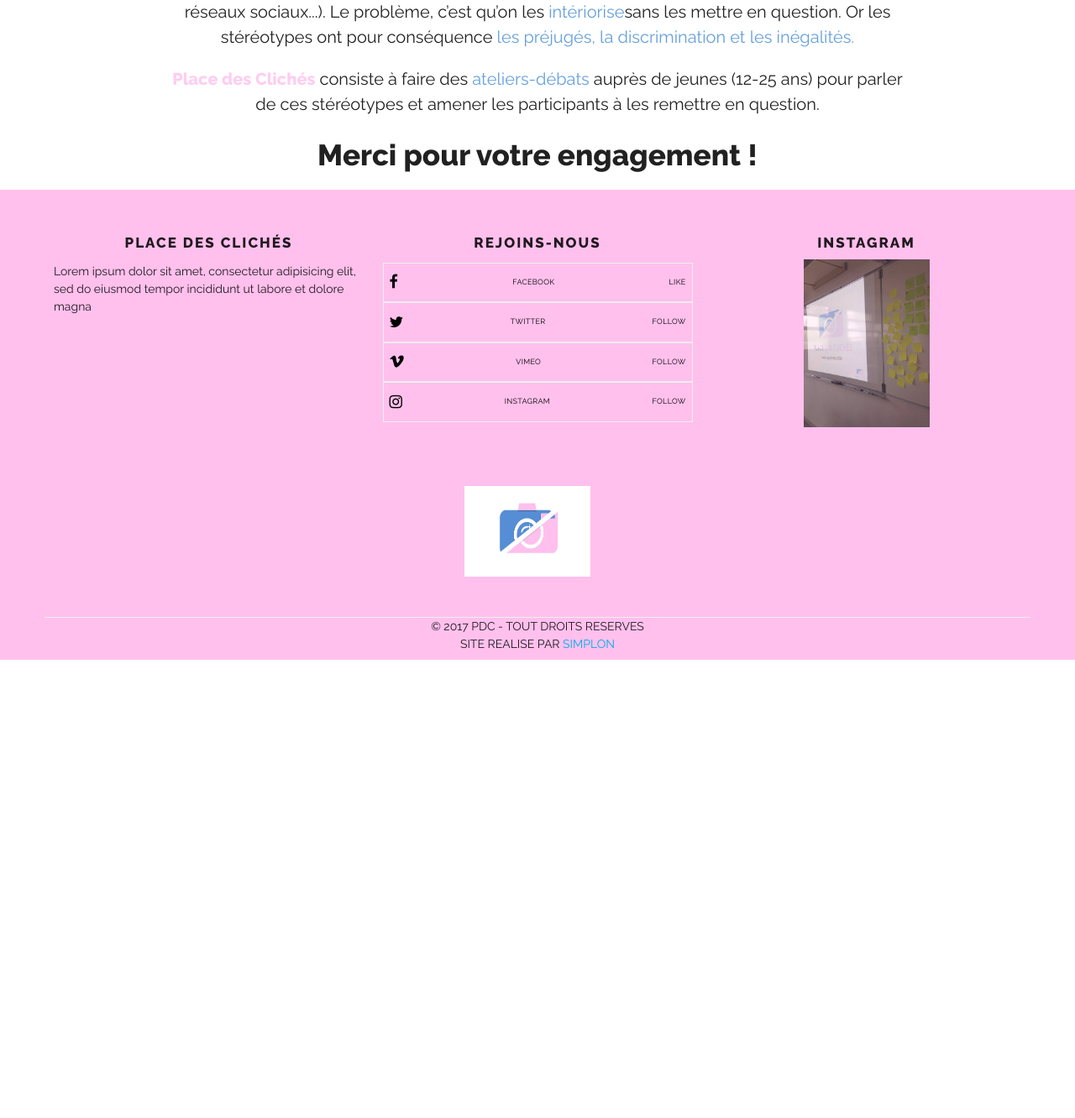
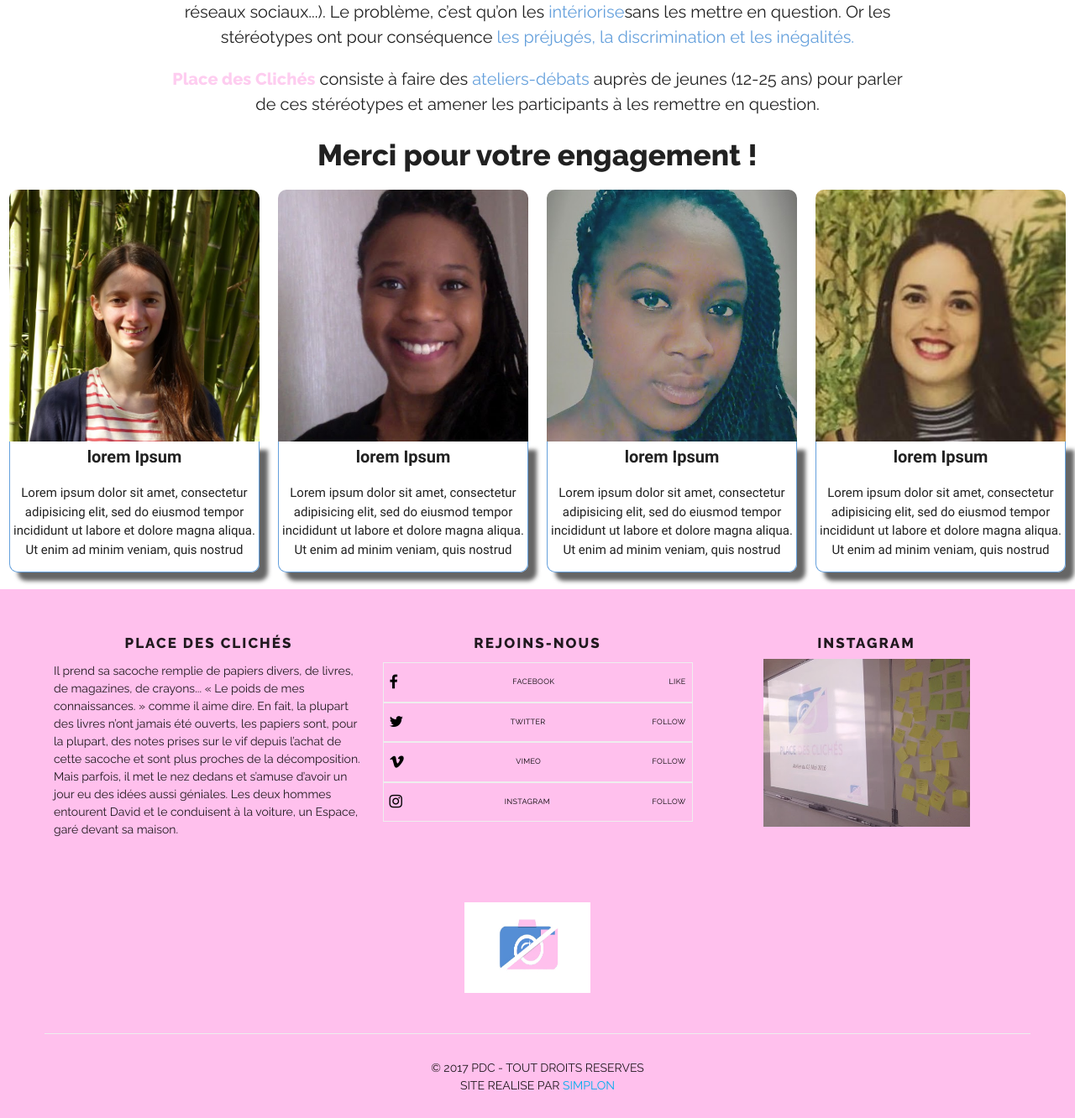
Before and after one commit to AymericGoube/place-des-cliches, a PHP site: page / in a window 1280 px wide. Shown: the part 934-2266 px from the top of the page at 84% size. Before the commit the page ends 1720 px from the top, so only its background shows below. Run offline with PHP 8.4, Linux system fonts and the light colour scheme; style sheets or scripts are compiled from the project's sources; some libraries are stand-ins or nearby versions.

Commit message:
ajout des carte équipe

```diff
--- a/views/css/footer.css
+++ b/views/css/footer.css
@@ -1,6 +1,6 @@
 footer {
   font-family: 'Raleway', sans-serif;
-  height: 40em;
+  height: 45em;
   width: 100%;
   background-color: #FFC0ED;
   font-weight: normal;
@@ -39,29 +39,23 @@ footer {
       transition: background-color 0.5s;
       color: white; }
   footer .instagramfooter .img1 {
-    position: relative;
     height: 200px;
     background-image: url(../img/classe.jpg);
     background-position: center;
-    background-size: contain;
+    background-size: cover;
     background-repeat: no-repeat;
     opacity: 0.8;
-    transition: opacity .25s ease-in-out; }
-  footer .instagramfooter .img1:hover > .overlay {
-    width: 100%;
-    height: 100%;
-    position: absolute;
-    background-color: #000;
-    opacity: 0.5;
-    padding: 0;
-    margin: 0; }
+    transition: filter 0.3s; }
+  footer .instagramfooter .img1:hover {
+    filter: brightness(30%); }
   footer img {
     height: 150px;
     width: 150px;
     padding-bottom: 3em; }
   footer .copyright {
     text-align: center;
-    border-top: 1px solid #eee; }
+    border-top: 1px solid #eee;
+    padding-top: 30px !important; }
     footer .copyright span {
       color: #00ACED; }
 
--- a/views/css/footer.scss
+++ b/views/css/footer.scss
@@ -1,6 +1,6 @@
 footer{
   font-family: 'Raleway', sans-serif;
-  height: 40em;
+  height: 45em;
   width: 100%;
   background-color: #FFC0ED;
   font-weight: normal;
@@ -54,24 +54,18 @@ footer{
   }
 
   .instagramfooter{
+
     .img1{
-      position: relative;
       height: 200px;
       background-image: url(../img/classe.jpg);
       background-position: center;
-      background-size: contain;
+      background-size: cover;
       background-repeat: no-repeat;
       opacity: 0.8;
-      transition: opacity .25s ease-in-out;
+      transition: filter 0.3s;
     }
-    .img1:hover > .overlay{
-      width:100%;
-      height:100%;
-      position:absolute;
-      background-color:#000;
-      opacity:0.5;
-      padding: 0;
-      margin: 0;
+    .img1:hover{
+      filter: brightness(30%);
     }
   }
 
@@ -83,6 +77,7 @@ footer{
   .copyright{
     text-align: center;
     border-top: 1px solid #eee;
+    padding-top: 30px!important;
     span{
       color: #00ACED;
     }
--- a/views/css/main.css
+++ b/views/css/main.css
@@ -1,3 +1,4 @@
+@charset "UTF-8";
 .carousel {
   height: 400px !important; }
 
@@ -20,4 +21,51 @@
   color: #FECDF0;
   font-weight: 800; }
 
+.photo1 {
+  height: 300px;
+  background-image: url("../img/photo1Cé.JPG");
+  background-size: cover;
+  background-position: center;
+  border-top-left-radius: 10px;
+  border-top-right-radius: 10px; }
+
+.photo2 {
+  height: 300px;
+  background-image: url("../img/photoFa.jpg");
+  background-size: cover;
+  background-position: center;
+  border-top-left-radius: 10px;
+  border-top-right-radius: 10px; }
+
+.photo3 {
+  height: 300px;
+  background-image: url("../img/photoFat.jpg");
+  background-size: cover;
+  background-position: center;
+  border-top-left-radius: 10px;
+  border-top-right-radius: 10px; }
+
+.photo4 {
+  height: 300px;
+  background-image: url("../img/photoHe.jpg");
+  background-size: cover;
+  background-position: center;
+  border-top-left-radius: 10px;
+  border-top-right-radius: 10px; }
+
+.texte {
+  display: flex;
+  flex-direction: column;
+  align-items: center;
+  text-align: center;
+  border-bottom: #65A0DC 1px solid;
+  border-right: #65A0DC 1px solid;
+  border-left: #65A0DC 1px solid;
+  border-bottom-left-radius: 10px;
+  border-bottom-right-radius: 10px;
+  box-shadow: 10px 10px 5px #656565; }
+  .texte h6 {
+    font-weight: bolder;
+    font-size: 20px; }
+
 /*# sourceMappingURL=main.css.map */
--- a/views/css/main.scss
+++ b/views/css/main.scss
@@ -30,3 +30,53 @@ $color2 : #FECDF0;
     color: $color2;
     font-weight: 800;
 }
+.photo1{
+  height: 300px;
+  background-image: url("../img/photo1Cé.JPG");
+  background-size: cover;
+  background-position: center;
+  border-top-left-radius: 10px;
+  border-top-right-radius: 10px;
+}
+.photo2{
+  height: 300px;
+  background-image: url("../img/photoFa.jpg");
+  background-size: cover;
+  background-position: center;
+  border-top-left-radius: 10px;
+  border-top-right-radius: 10px;
+}
+.photo3{
+  height: 300px;
+  background-image: url("../img/photoFat.jpg");
+  background-size: cover;
+  background-position: center;
+  border-top-left-radius: 10px;
+  border-top-right-radius: 10px;
+}
+.photo4{
+  height: 300px;
+  background-image: url("../img/photoHe.jpg");
+  background-size: cover;
+  background-position: center;
+  border-top-left-radius: 10px;
+  border-top-right-radius: 10px;
+}
+
+.texte{
+  display: flex;
+  flex-direction: column;
+  align-items: center;
+  text-align: center;
+  border-bottom: $color1 1px solid;
+  border-right: $color1 1px solid;
+  border-left: $color1 1px solid;
+  border-bottom-left-radius: 10px;
+    border-bottom-right-radius: 10px;
+    box-shadow: 10px 10px 5px #656565;
+
+    h6{
+      font-weight: bolder;
+      font-size: 20px;
+    }
+}
--- a/views/footer.php
+++ b/views/footer.php
@@ -4,7 +4,12 @@
   <div class="row">
     <div class="col s4 textefooter">
       <h5>Place des clichés</h5>
-      <p>Lorem ipsum dolor sit amet, consectetur adipisicing elit, sed do eiusmod tempor incididunt ut labore et dolore magna</p>
+      <p>
+
+Il prend sa sacoche remplie de papiers divers, de livres, de magazines, de crayons... « Le poids de mes connaissances. » comme il aime dire. En fait, la plupart des livres n’ont jamais été ouverts, les papiers sont, pour la plupart, des notes prises sur le vif depuis l’achat de cette sacoche et sont plus proches de la décomposition. Mais parfois, il met le nez dedans et s’amuse d’avoir un jour eu des idées aussi géniales.
+
+Les deux hommes entourent David et le conduisent à la voiture, un Espace, garé devant sa maison.
+</p>
     </div>
     <div class="col s4 reseaufooter">
       <h5>REJOINS-NOUS</h5>
@@ -22,8 +27,7 @@
     <div class="col s4 instagramfooter">
       <h5>Instagram</h5>
       <a href="#" id="yo">
-        <div class="col s8 img1 offset-s2">
-
+        <div class="col s8 offset-s2 img1">
         </div></a>
       </div>
     </div>
--- a/views/main.php
+++ b/views/main.php
@@ -20,5 +20,38 @@
         </div>
         <h2 class="titlehistory">Merci pour votre engagement !</h2>
     </div>
-
+    <div class="row">
+        <div class="col s3 templateCarte">
+      <div class="col s12 photo1">
+      </div>
+      <div class="texte">
+      <h6>lorem Ipsum</h6>
+      <p>Lorem ipsum dolor sit amet, consectetur adipisicing elit, sed do eiusmod tempor incididunt ut labore et dolore magna aliqua. Ut enim ad minim veniam, quis nostrud</p>
+        </div>
+          </div>
+          <div class="col s3 templateCarte">
+      <div class="col s12 photo2">
+      </div>
+      <div class="texte">
+      <h6>lorem Ipsum</h6>
+      <p>Lorem ipsum dolor sit amet, consectetur adipisicing elit, sed do eiusmod tempor incididunt ut labore et dolore magna aliqua. Ut enim ad minim veniam, quis nostrud</p>
+        </div>
+      </div>
+      <div class="col s3 templateCarte">
+      <div class="col s12 photo3">
+      </div>
+      <div class="texte">
+      <h6>lorem Ipsum</h6>
+      <p>Lorem ipsum dolor sit amet, consectetur adipisicing elit, sed do eiusmod tempor incididunt ut labore et dolore magna aliqua. Ut enim ad minim veniam, quis nostrud</p>
+        </div>
+      </div>
+      <div class="col s3 templateCarte">
+      <div class="col s12 photo4">
+      </div>
+      <div class="texte">
+      <h6>lorem Ipsum</h6>
+      <p>Lorem ipsum dolor sit amet, consectetur adipisicing elit, sed do eiusmod tempor incididunt ut labore et dolore magna aliqua. Ut enim ad minim veniam, quis nostrud</p>
+        </div>
+      </div>
+    </div>
 </main>
```
Also changed, not shown: views/img/photo1Cé.JPG (added), views/img/photoFa.jpg (added), views/img/photoFat.jpg (added), views/img/photoHe.jpg (added), 2 other files.
